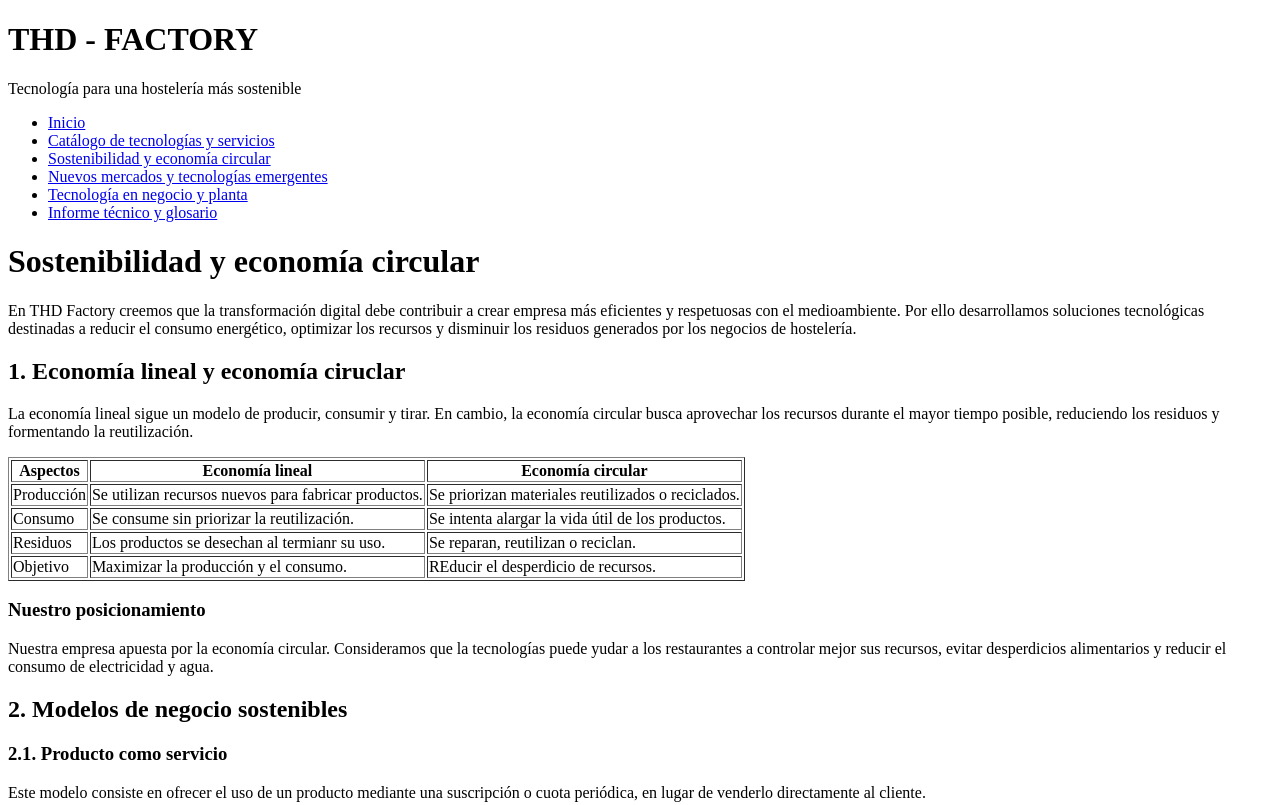
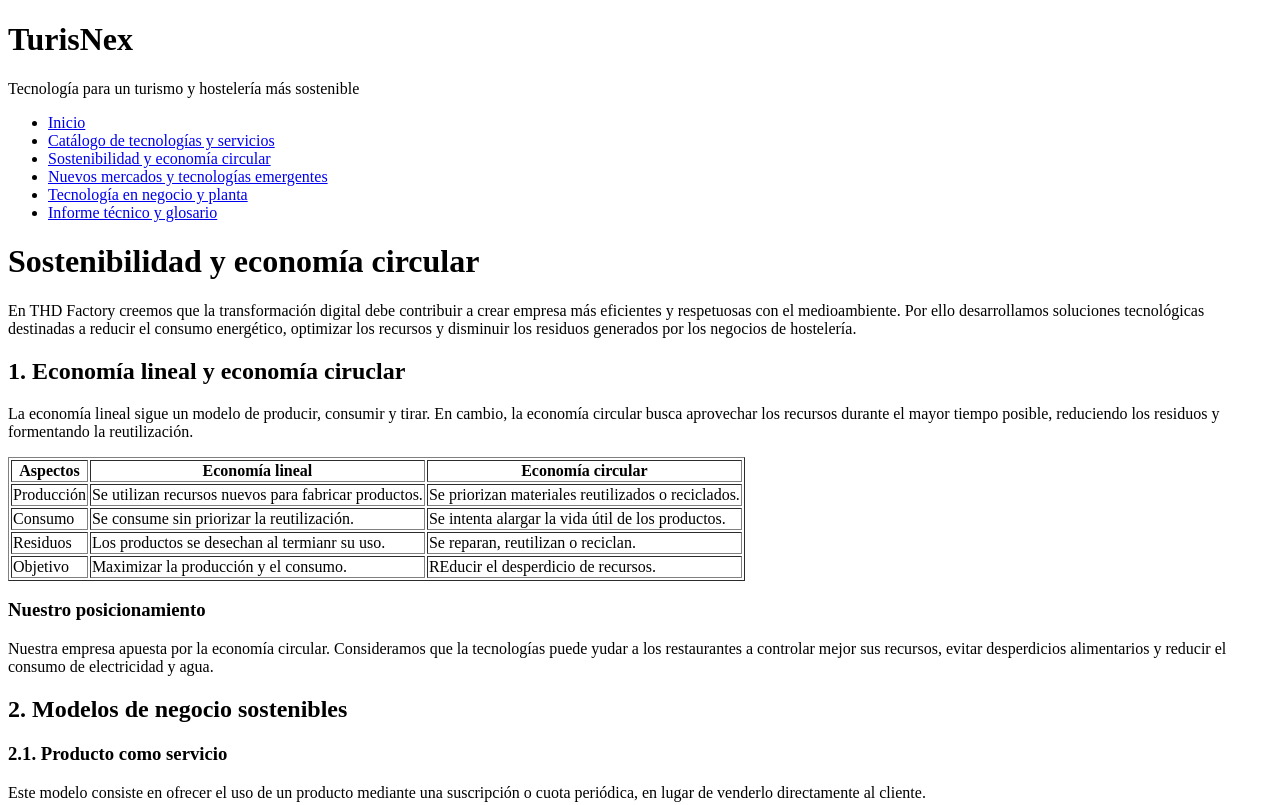
Before and after one commit to RuiRet/THD-empresas, a plain HTML site: page sostenibilidad.html in a window 1280 px wide. Shown: the top 805 px of the page. Drawn offline with Linux system fonts and the light colour scheme.

Commit message:
Actulización nombre de empresa

```diff
--- a/sostenibilidad.html
+++ b/sostenibilidad.html
@@ -3,14 +3,14 @@
 <head>
     <meta charset="UTF-8">
     <meta name="viewport" content="width=device-width, initial-scale=1.0">
-    <title>THD-Factory | Sostenibilidad</title>
+    <title>TurisNex | Sostenibilidad</title>
 </head>
 <body>
 
     <!-- Cabecera de página -->
     <header>
-        <h1> THD - FACTORY </h1>
-        <p>Tecnología para una hostelería más sostenible</p>
+        <h1> TurisNex </h1>
+        <p>Tecnología para un turismo y hostelería más sostenible</p>
     </header>
 
     <nav>
```
Also changed, not shown: catalogo.html (+2 -2 lines), index.html (+2 -2 lines), informe.html (+2 -2 lines), it-ot.html (+2 -2 lines), mercados.html (+2 -2 lines), 1 other file.
